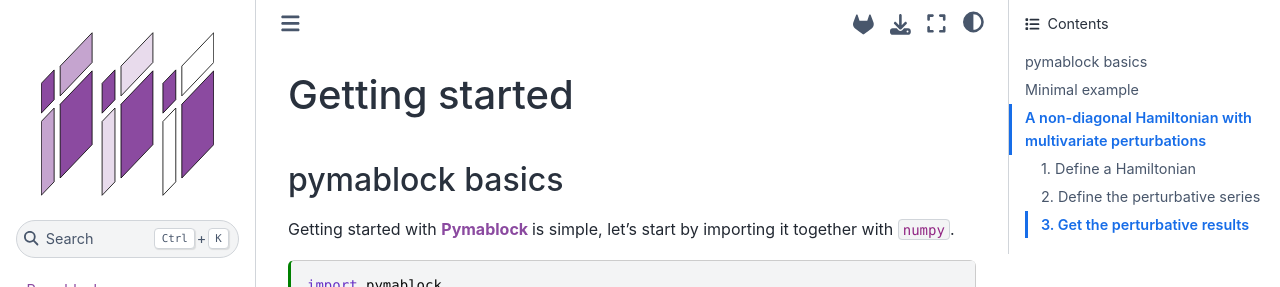
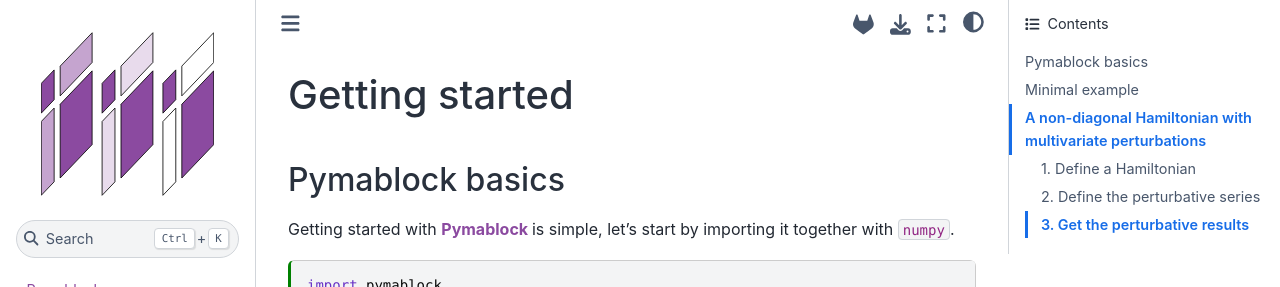
Before and after one commit to quantum-tinkerer/pymablock, a Sphinx documentation site: the page built from docs/source/tutorial/getting_started.md, in a window 1280 px wide and 900 px high. Shown: the top 287 px of the window. Built offline with Sphinx 7.4.7 and the Sphinx Book theme 1.1.4, drawn with Linux system fonts in a browser that asks for light colours; the version number could not be read and is left out; cross-references to code outside the pages are shown as plain code.

```diff
--- a/docs/source/tutorial/getting_started.md
+++ b/docs/source/tutorial/getting_started.md
@@ -13,7 +13,7 @@ kernelspec:
 
 # Getting started
 
-## pymablock basics
+## Pymablock basics
 
 Getting started with {{Pymablock}} is simple, let's start by importing it
 together with `numpy`.
```
